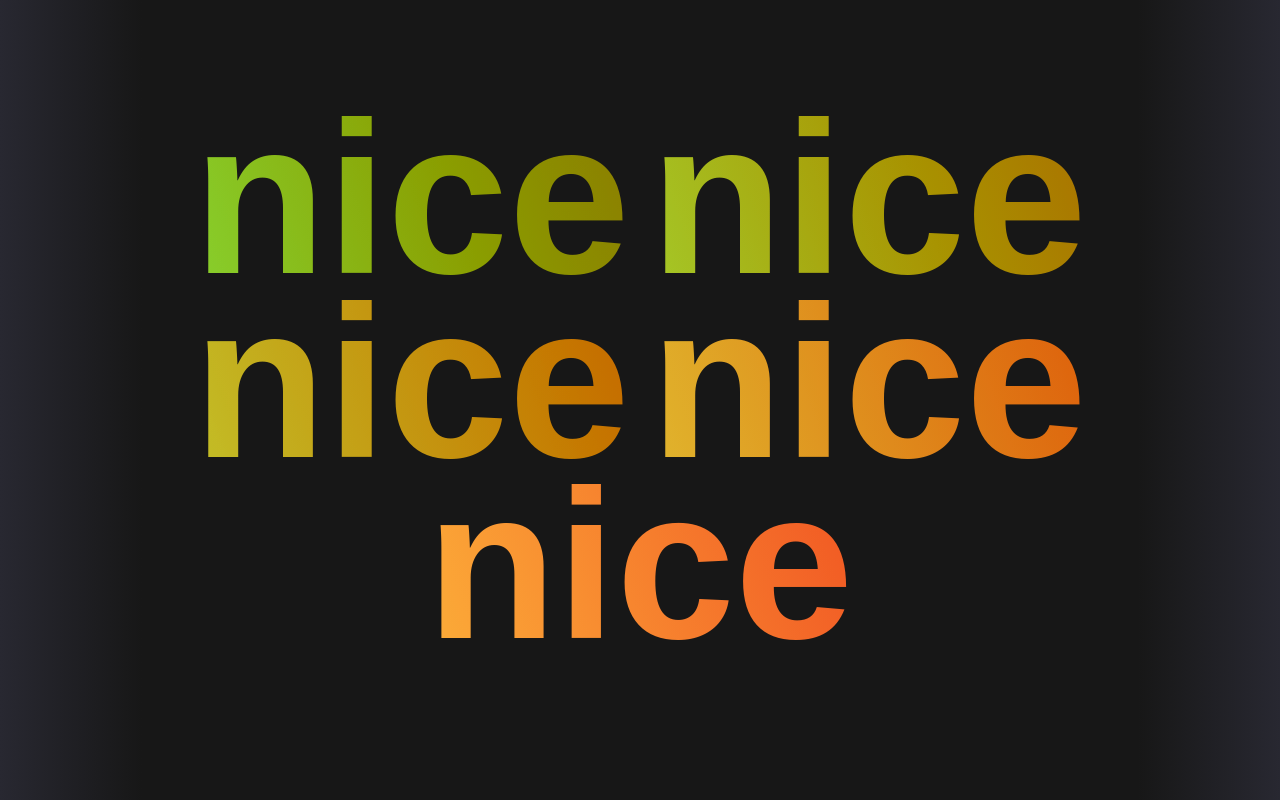
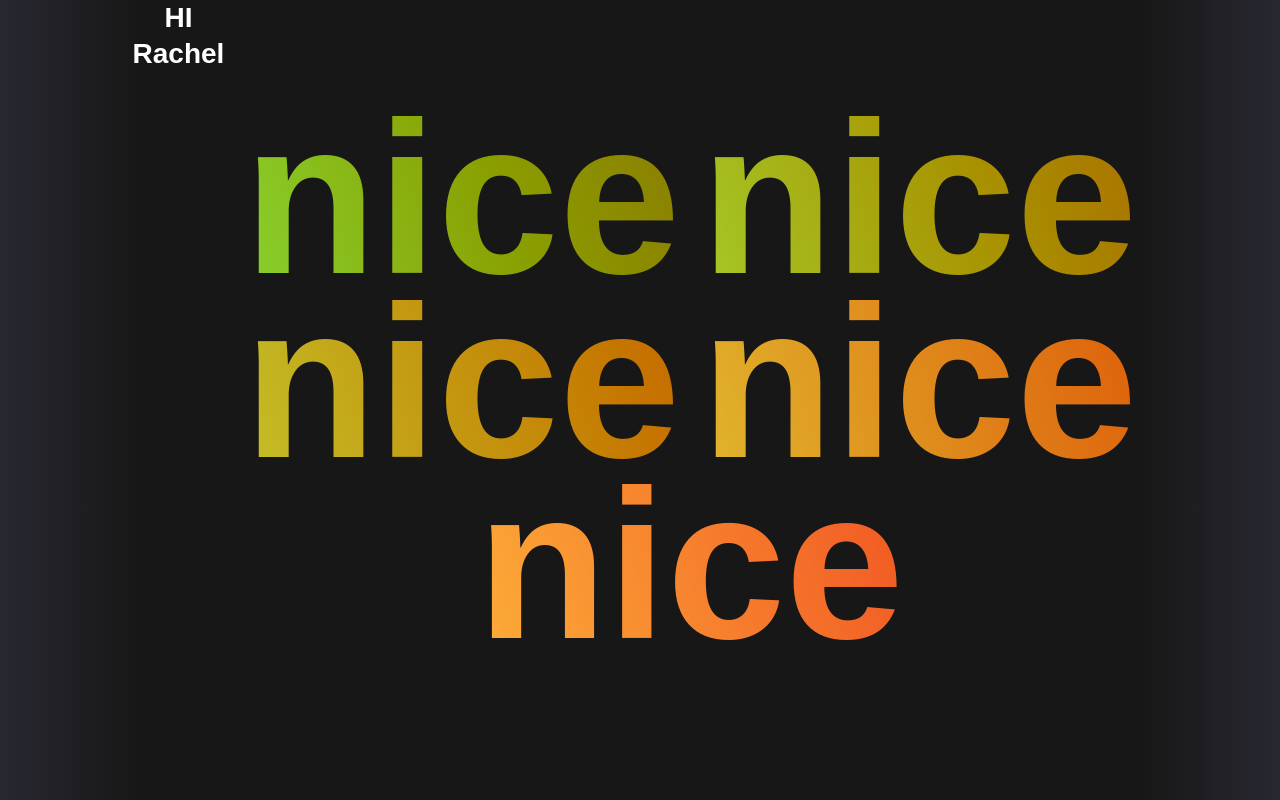
Before and after one commit to patrickwroach/nice-nice, a plain HTML site: page index.html in a window 1280 px wide. Drawn offline with Linux system fonts and the light colour scheme.

Commit message:
Added title

```diff
--- a/index.html
+++ b/index.html
@@ -12,6 +12,7 @@
             <div class="section">
 
                 <div class="copy-container">
+                    <h1>HI Rachel</h1>
                     <div id="nice">
 
                     </div>
```
